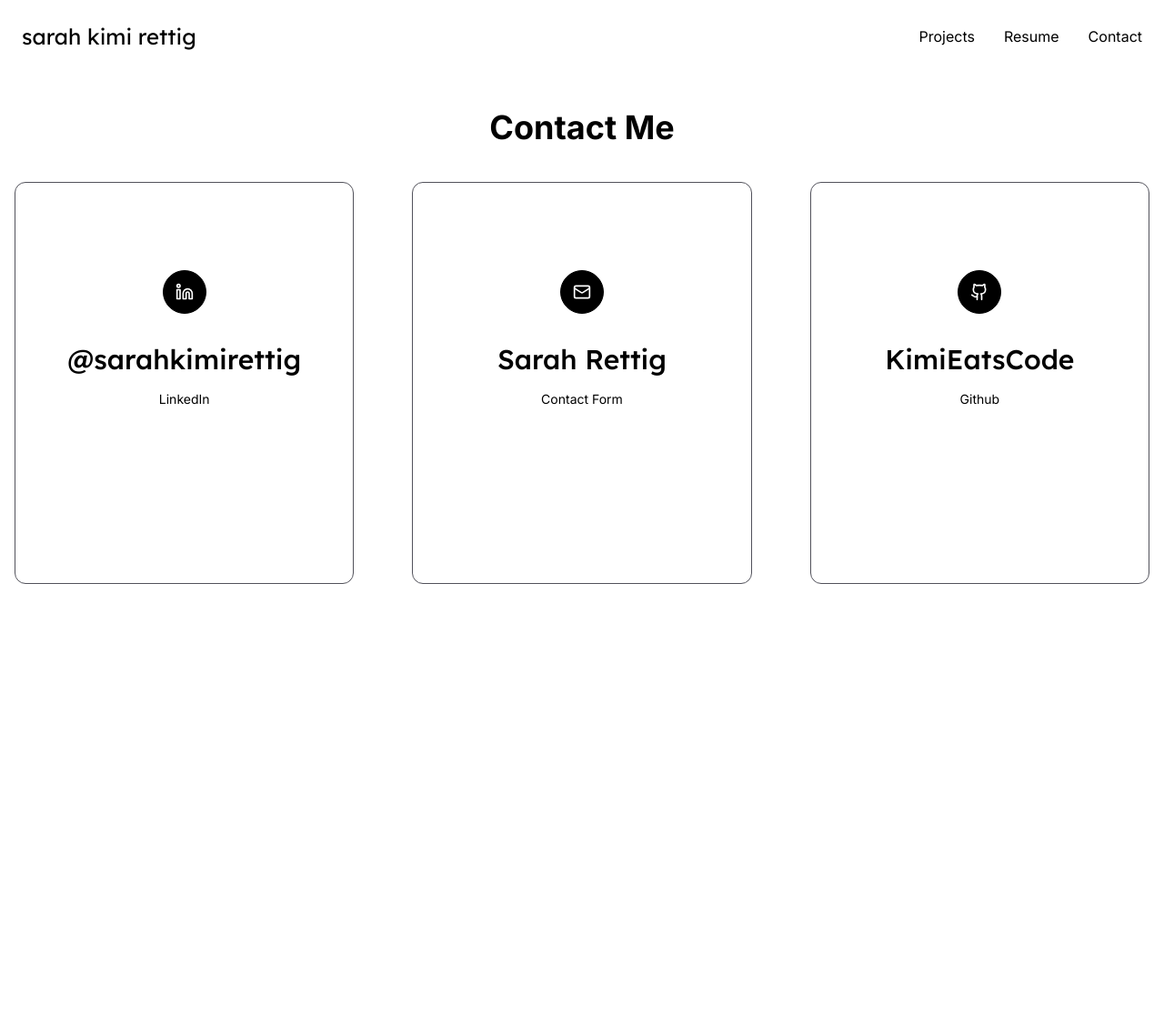
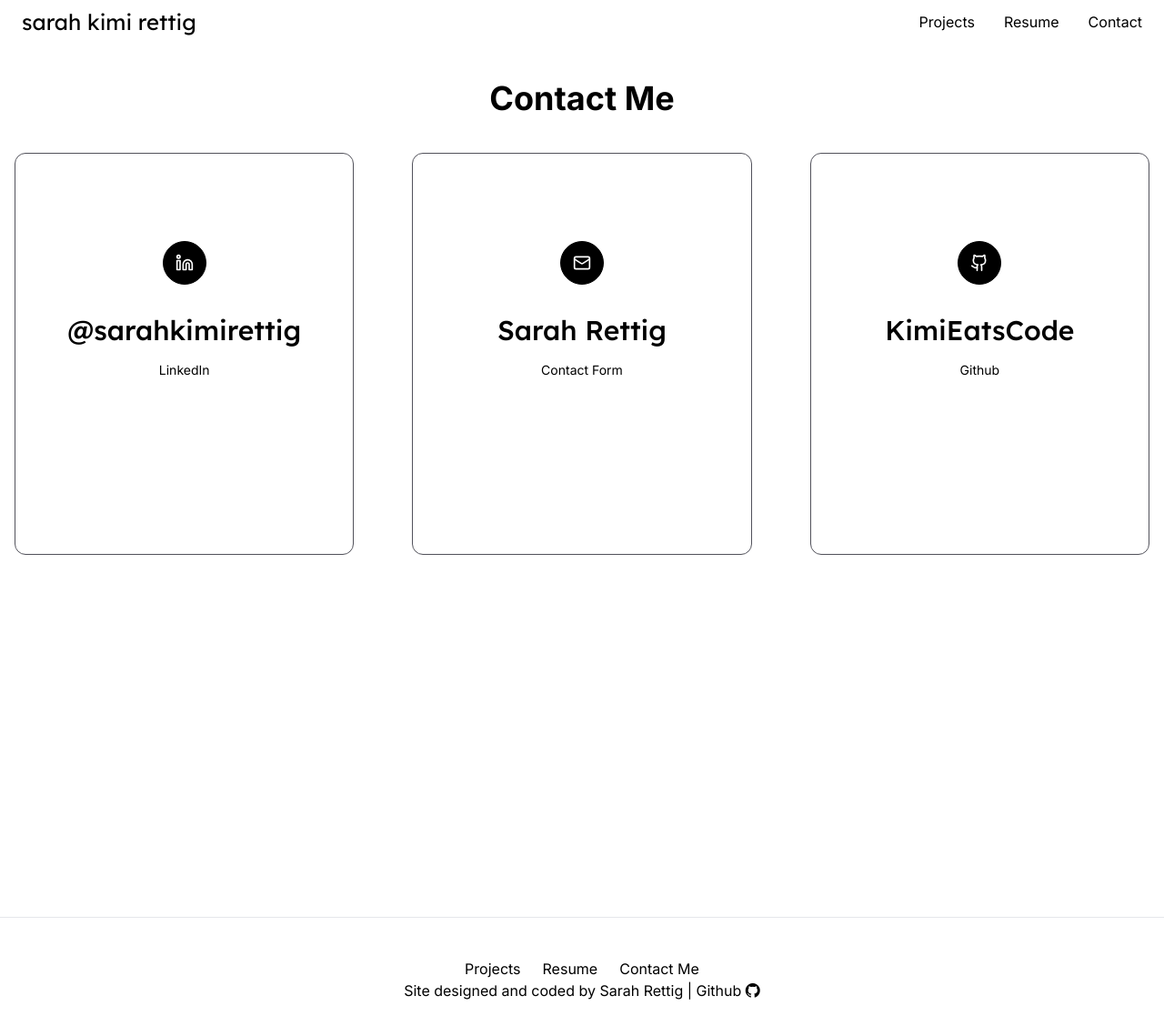
Before and after one commit to KimiEatsCode/nextjs-portfolio-sarahrettig, a Next.js app: page /contact in a window 1280 px wide. Shown: the whole page at 91% size. Before the commit the page ends 1040 px from the top, so only its background shows below. Built offline with nearby package versions, Linux system fonts and the light colour scheme; no server answers; what tailwindcss-debug-screens would draw is missing.

Commit message:
footer added to layouts not page

```diff
--- a/app/components/footer.tsx
+++ b/app/components/footer.tsx
@@ -30,6 +30,9 @@ return (
             >
                 Contact Me
             </Link>
+
+            </div>
+            <div className="flex flex-row justify-center gap-6">
             <Link
                 href="https://github.com/KimiEatsCode/nextjs-portfolio-sarahrettig"
                 className="duration-200 text-black hover:text-black"
--- a/app/components/nav.tsx
+++ b/app/components/nav.tsx
@@ -21,9 +21,9 @@ export const Navigation: React.FC = () => {
 	}, []);
 
 	return (
-		<header ref={ref} className={`w-full ${isIntersecting ? "bg-transparent" : "bg-transparent"} sm:py-2 md:py-2`}>
+		<header ref={ref} className={`w-full ${isIntersecting ? "bg-transparent" : "bg-transparent"}`}>
 			{/* Name row (always) + desktop nav */}
-			<div className="flex w-full items-center justify-between px-6 md:px-6 py-4">
+			<div className="flex w-full items-center justify-between px-6 md:px-6 py-2">
 				<Link href="/" className="font-display text-2xl text-black hover:text-black">
 				    sarah kimi rettig
 				</Link>
--- a/app/layout.tsx
+++ b/app/layout.tsx
@@ -5,7 +5,7 @@ import localFont from "next/font/local";
 import { Metadata } from "next";
 import { Analytics } from "./components/analytics";
 import { Providers } from "./providers";
-
+import { Footer } from "./components/footer";
 export const metadata: Metadata = {
   title: {
     default: "Sarah Kimi Rettig",
@@ -68,6 +68,7 @@ export default function RootLayout({
         className={` ${process.env.NODE_ENV === "development" ? "debug-screens" : undefined}`}
       >
         <Providers>{children}</Providers>
+        <Footer />
       </body>
     </html>
   );
--- a/app/page.tsx
+++ b/app/page.tsx
@@ -1,7 +1,7 @@
 import Link from "next/link";
 import React from "react";
 import { RESUME_URL } from "./constants";
-
+import { Footer } from "./components/footer";
 const navigation = [
   { name: "Projects", href: "/projects" },
   { name: "Resume", href: RESUME_URL },
@@ -37,6 +37,7 @@ export default function Home() {
 
         </h2>
       </div>
+      <Footer />
     </div>
   );
 
--- a/app/projects/[slug]/page.tsx
+++ b/app/projects/[slug]/page.tsx
@@ -96,7 +96,6 @@ export default async function PostPage({ params }: Props) {
           </div>
         </section>
       )}
-      <Footer />
     </div>
   );
 }
--- a/app/projects/page.tsx
+++ b/app/projects/page.tsx
@@ -107,7 +107,6 @@ export default async function ProjectsPage() {
         </div>
         <ProjectFilter projects={sorted} topics={topics} tools={tools} companies={companies} />
       </div>
-      <Footer />
     </div>
   );
 }
```
